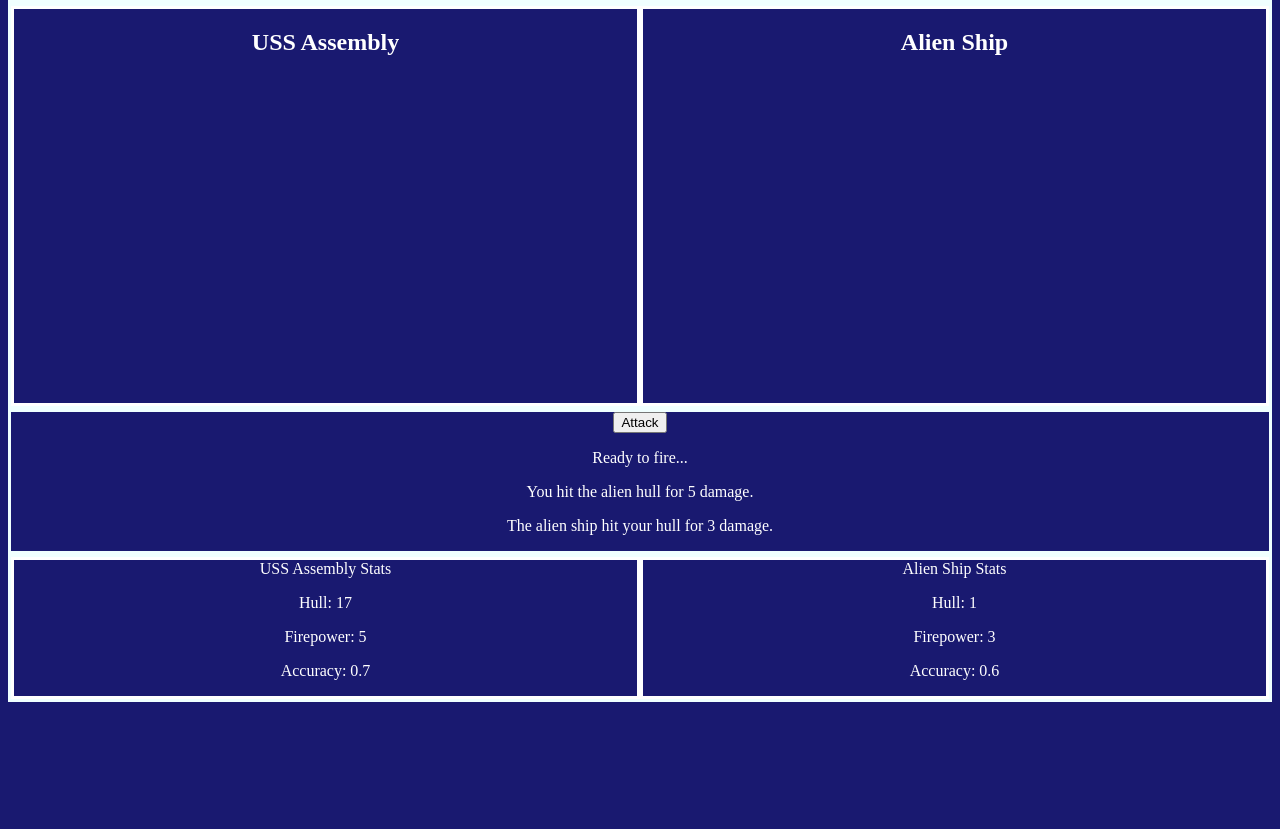
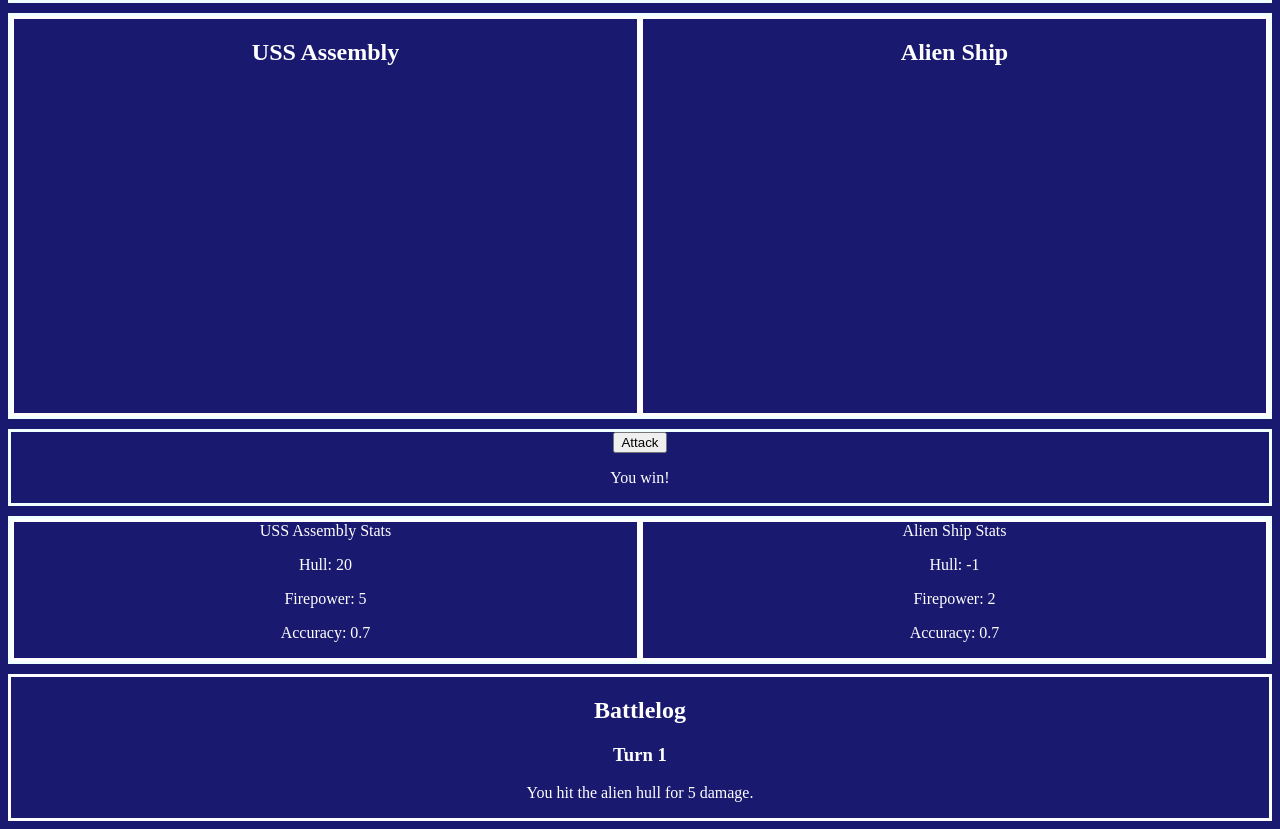
Before and after one commit to G-Audige/Week6Project, a plain HTML site: page index.html in a window 1280 px wide. Both pictures are taken after a click on the button "Attack". Shown: the part 91-920 px from the top of the page. Before the commit the page ends 801 px from the top, so only its background shows below. Drawn offline with Linux system fonts and the light colour scheme.

Commit message:
First opponent generated

```diff
--- a/index.html
+++ b/index.html
@@ -11,18 +11,23 @@
     <div id="label">
         <h1>Space Fighters</h1>
     </div>
+
     <div id = "screen">
         <div class = "ships">
             <h2>USS Assembly</h2>
+            <!-- <div id="report-screen"></div> -->
         </div>
         <div class = "ships">
             <h2>Alien Ship</h2>
+            <!-- <div id="report-screen"></div> -->
         </div>
     </div>
+
     <div id = bar>
         <button id = "controls" onclick = attack()>Attack</button>
-        <p>Ready to fire...</p>
+        <p id = "status">Ready to fire...</p>
     </div>
+
     <div id = "info" >
         <div id = "uss-info" class = "ships">
             USS Assembly Stats
@@ -31,5 +36,9 @@
             Alien Ship Stats
         </div>
     </div>
+
+    <div id="full-battlelog">
+        <h2>Battlelog</h2>
+    </div>
 </body>
 </html>
--- a/script.js
+++ b/script.js
@@ -1,74 +1,96 @@
 document.querySelector('title').textContent = "Project"
+///////////////
+// Delarations
+///////////////
+let usStats = document.querySelector('#uss-info')
+let alienStats = document.querySelector('#alien-info')
+let battleLog = document.querySelector('#full-battlelog')
+let turn = 1
 
+///////////////////////
+// Classes and methods
+///////////////////////
 // Set properties of USS Assembly and alien ships
-const USShip = {
-    hull: 20,
-    firepower: 5,
-    accuracy: .7
+
+class USShip {
+    static hull = 20;
+    static firepower = 5;
+    static accuracy = .7
 }
-const AlienShip = {
-    hull: [3, 4, 5, 6],
-    firepower: [2, 3, 4],
-    accuracy: [.6, .7, .8]
+class AlienShip {
+    static hull = randomNum(3, 6);
+    static firepower = randomNum(2, 4);
+    static accuracy = randomNum(6, 8) / 10
 }
 
-// Generate USS Assembly Stats
+// Show USS Assembly Stats
 // hull
 const ushull = document.createElement('p')
 ushull.textContent = "Hull: " + USShip.hull
-document.querySelector('#uss-info').appendChild(ushull)
+usStats.appendChild(ushull)
 // firepower
 const usfirepower = document.createElement('p')
 usfirepower.textContent = "Firepower: " + USShip.firepower
-document.querySelector('#uss-info').appendChild(usfirepower)
+usStats.appendChild(usfirepower)
 // accuracy
 const usaccuracy = document.createElement('p')
 usaccuracy.textContent = "Accuracy: " + USShip.accuracy
-document.querySelector('#uss-info').appendChild(usaccuracy)
+usStats.appendChild(usaccuracy)
 
-// Generate alien ship stats
+// Show alien ship stats
 // hull
 const alienhull = document.createElement('p')
-let alHullHP = AlienShip.hull[Math.floor(Math.random()* AlienShip.hull.length)]
-alienhull.textContent = "Hull: " + alHullHP
-document.querySelector('#alien-info').appendChild(alienhull)
+alienhull.textContent = "Hull: " + AlienShip.hull
+alienStats.appendChild(alienhull)
 // firepower
 const alienfirepower = document.createElement('p')
-let alFire = AlienShip.firepower[Math.floor(Math.random()* AlienShip.firepower.length)]
-alienfirepower.textContent = "Firepower: " + alFire
-document.querySelector('#alien-info').appendChild(alienfirepower)
+alienfirepower.textContent = "Firepower: " + AlienShip.firepower
+alienStats.appendChild(alienfirepower)
 // accuracy
 const alienaccuracy = document.createElement('p')
-let alAcc = AlienShip.accuracy[Math.floor(Math.random()* AlienShip.accuracy.length)]
-alienaccuracy.textContent = "Accuracy: " + alAcc
-document.querySelector('#alien-info').appendChild(alienaccuracy)
+alienaccuracy.textContent = "Accuracy: " + AlienShip.accuracy
+alienStats.appendChild(alienaccuracy)
+
+
+/////////////
+// Functions
+/////////////
+// Random Number Generator
+function randomNum(min, max) {
+    let ran = Math.floor(Math.random() * (max - min) + min)
+    console.log(ran)
+    return ran
+}
 
 // Make button attack
 // USS attack
 function attack() {
+    const report = document.createElement('h3')
+    report.textContent = "Turn " + (turn++)
+    battleLog.appendChild(report)
     if(Math.random() <= USShip.accuracy) {
-        alHullHP -= USShip.firepower
-        alienhull.textContent = "Hull: " + alHullHP
+        AlienShip.hull -= USShip.firepower
+        alienhull.textContent = "Hull: " + AlienShip.hull
         usAction(USShip.firepower)
     }
     else {
         miss()
     }
 
-    if(alHullHP > 0) {
+    if(AlienShip.hull > 0) {
         counter()
     }
     else {
         win()
     }
 }
+
 // Alien counterattack
-
 function counter() {
-    if(Math.random() <= alAcc) {
-        USShip.hull -= alFire
+    if(Math.random() <= AlienShip.accuracy) {
+        USShip.hull -= AlienShip.firepower
         ushull.textContent = "Hull: " + USShip.hull
-        alAction(alFire)
+        alAction(AlienShip.firepower)
         if(USShip.hull <= 0) {
             lose()
         }
@@ -82,31 +104,30 @@ function counter() {
 function usAction(x) {
     const report = document.createElement('p')
     report.textContent = `You hit the alien hull for ${x} damage.`
-    document.querySelector('#bar').appendChild(report)
+    battleLog.appendChild(report)
 }
 function alAction(x) {
     const report = document.createElement('p')
     report.textContent = `The alien ship hit your hull for ${x} damage.`
-    document.querySelector('#bar').appendChild(report)
+    battleLog.appendChild(report)
 }
 function miss() {
     const report = document.createElement('p')
     report.textContent = `You missed.`
-    document.querySelector('#bar').appendChild(report)
+    battleLog.appendChild(report)
 }
 function evade() {
     const report = document.createElement('p')
     report.textContent = `You evaded fire from the alien ship.`
-    document.querySelector('#bar').appendChild(report)
+    battleLog.appendChild(report)
 }
 
 // Make win/lose state
 function win() {
-    const report = document.createElement('p')
-    report.textContent = `You win!`
-    document.querySelector('#bar').appendChild(report)
+    document.querySelector('#status').textContent = `You win!`
     document.querySelector('#controls').removeAttribute('onclick')
 }
 function lose() {
+    document.querySelector('#status').textContent = `You lost!`
     document.querySelector('#controls').removeAttribute('onclick')
 }
--- a/style.css
+++ b/style.css
@@ -13,15 +13,29 @@ body {
     height: 400px;
     display: flex;
     flex-wrap: nowrap;
+    margin-top: 10px;
 }
 #bar {
     border: solid azure;
     text-align: center;
+    margin-top: 10px;
+}
+#report-screen {
+    border: solid white;
+    height: 100px;
+    margin-top: 80%;
 }
 #info {
     border: solid azure;
     display: flex;
     flex-wrap: nowrap;
+    margin-top: 10px;
+}
+#full-battlelog{
+    border: solid white;
+    margin-top: 10px;
+    height: auto;
+    text-align: center;
 }
 .ships {
     border: solid white;
```
